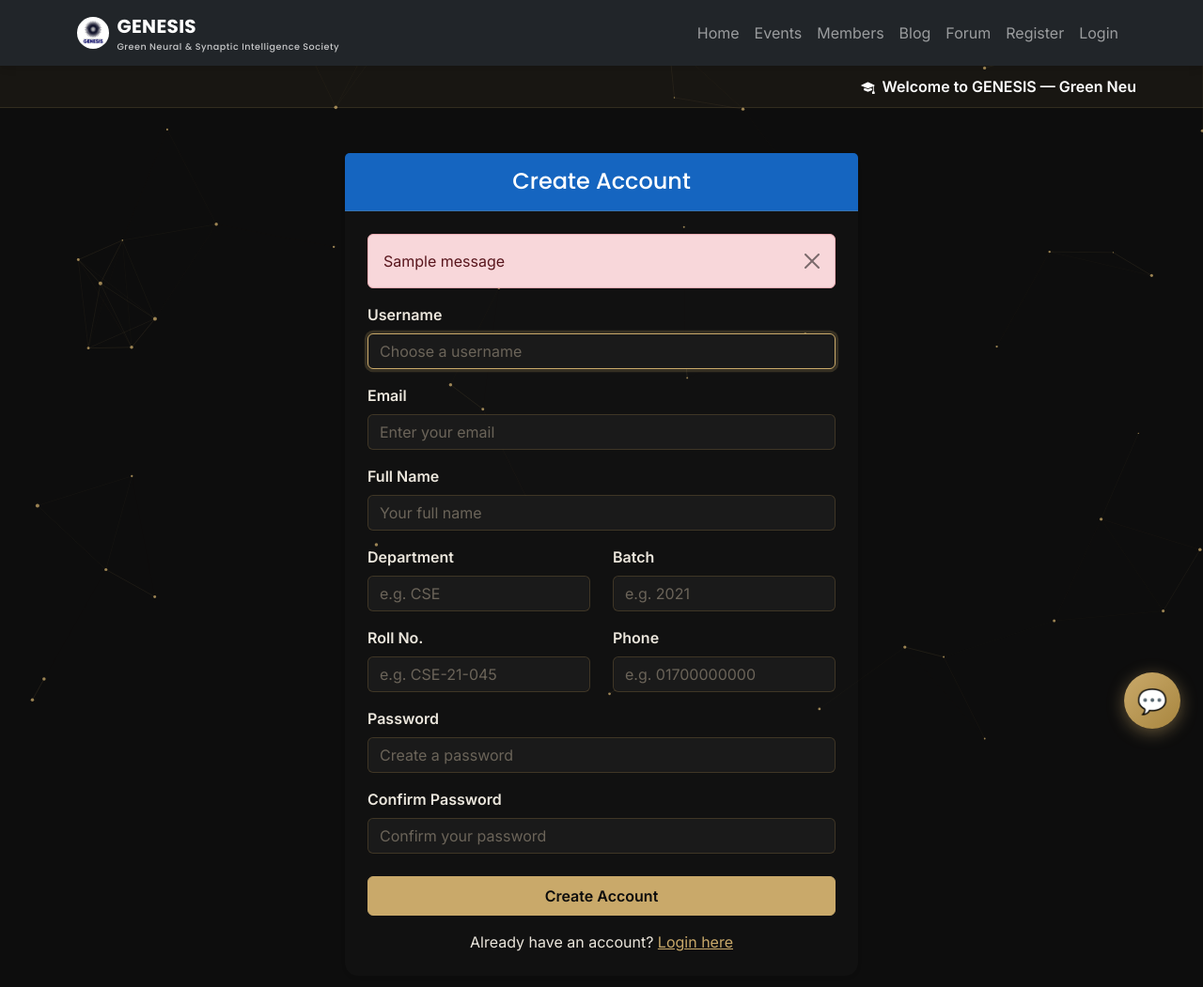
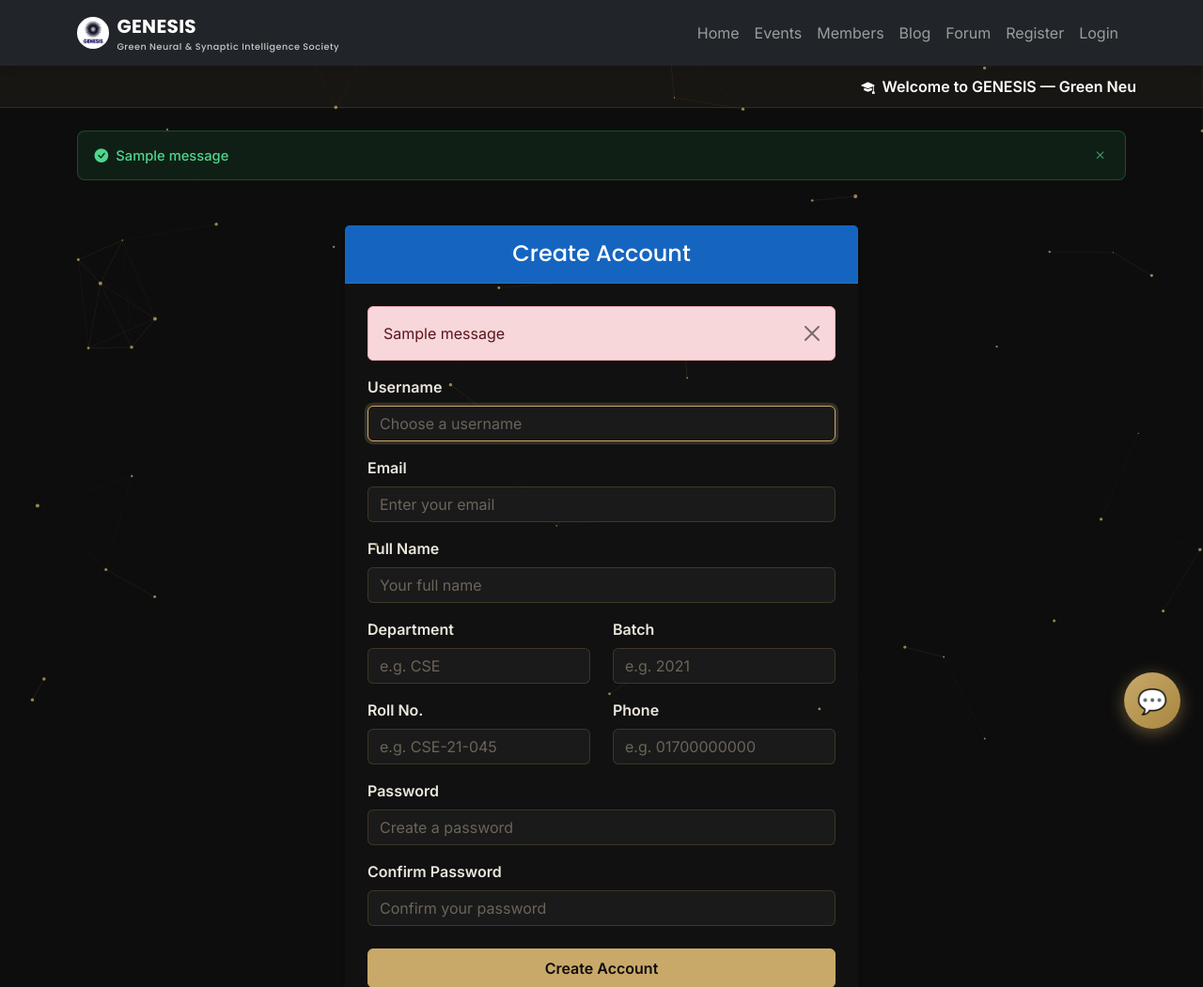
Before and after one commit to Mehedi-Ashik/ai-club-management-system, a Django app: page /accounts/register/ in a window 1280 px wide. Shown: the top 1051 px of the page at 94% size. Run offline with Django 4.2, Linux system fonts and the light colour scheme; tables that the repository leaves empty hold one stand-in row (values such as "Sample post"); one stand-in notice (Sample message) is shown.

Commit message:
Week 15: Footer updates, messages display, clickable hero carousel

```diff
--- a/frontend/static/css/style.css
+++ b/frontend/static/css/style.css
@@ -713,3 +713,58 @@ div[class*="card-footer"] {
         margin-top: 0.75rem;
     }
 }
+
+/* ===== Django Messages / Toast Alerts ===== */
+.app-alert {
+    display: flex;
+    align-items: center;
+    padding: 0.9rem 1.1rem;
+    border-radius: 8px;
+    margin-bottom: 0.75rem;
+    font-size: 0.92rem;
+    font-weight: 500;
+    border: 1px solid transparent;
+}
+
+.app-alert span {
+    flex: 1;
+}
+
+.app-alert-close {
+    background: none;
+    border: none;
+    color: inherit;
+    opacity: 0.7;
+    cursor: pointer;
+    font-size: 1.1rem;
+    line-height: 1;
+    padding: 0 0 0 0.75rem;
+}
+
+.app-alert-close:hover {
+    opacity: 1;
+}
+
+.app-alert-success {
+    background: rgba(46, 160, 91, 0.12);
+    border-color: rgba(46, 160, 91, 0.35);
+    color: #4fd68c;
+}
+
+.app-alert-error {
+    background: rgba(220, 53, 69, 0.12);
+    border-color: rgba(220, 53, 69, 0.35);
+    color: #f27f8a;
+}
+
+.app-alert-warning {
+    background: rgba(201, 169, 106, 0.14);
+    border-color: rgba(201, 169, 106, 0.4);
+    color: #c9a96a;
+}
+
+.app-alert-info {
+    background: rgba(255, 255, 255, 0.06);
+    border-color: rgba(255, 255, 255, 0.15);
+    color: #ece7dd;
+}
--- a/frontend/templates/base.html
+++ b/frontend/templates/base.html
@@ -26,6 +26,23 @@
     </div>
 
     <main class="container my-4">
+        {% if messages %}
+          <div class="app-messages mb-4">
+            {% for message in messages %}
+              <div class="app-alert app-alert-{{ message.tags }}" role="alert">
+                {% if message.tags == 'success' %}<i class="bi bi-check-circle-fill me-2"></i>
+                {% elif message.tags == 'error' %}<i class="bi bi-x-circle-fill me-2"></i>
+                {% elif message.tags == 'warning' %}<i class="bi bi-exclamation-triangle-fill me-2"></i>
+                {% else %}<i class="bi bi-info-circle-fill me-2"></i>
+                {% endif %}
+                <span>{{ message }}</span>
+                <button type="button" class="app-alert-close" onclick="this.parentElement.remove()" aria-label="Close">
+                  <i class="bi bi-x"></i>
+                </button>
+              </div>
+            {% endfor %}
+          </div>
+        {% endif %}
         {% block content %}{% endblock %}
     </main>
 
```
